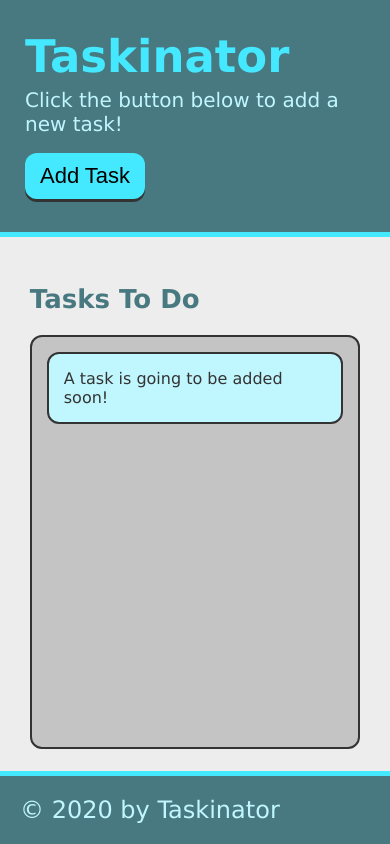
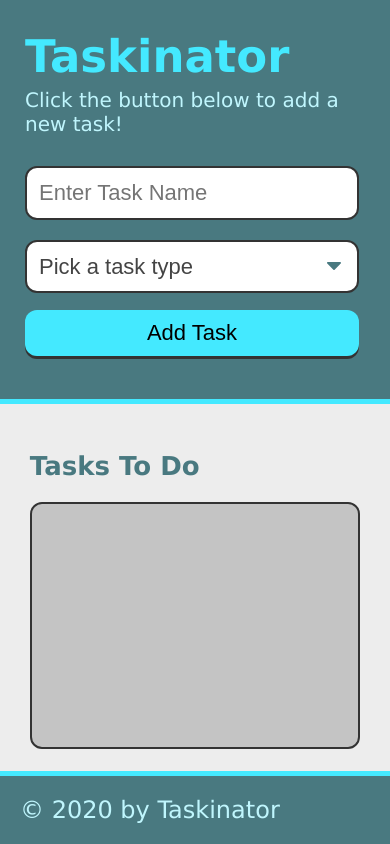
Before and after one commit to Rarchita12/Taskinator, a plain HTML site: page index.html in a window 390 px wide. Drawn offline with Linux system fonts and the light colour scheme.

Commit message:
added form elements

```diff
--- /dev/null
+++ b/4.2/assets/css/style.css
@@ -0,0 +1,232 @@
+* {
+  box-sizing: border-box;
+}
+
+:root {
+  --primary: #44e9ff;
+  --secondary: #497980;
+  --tertiary: rgb(192, 246, 253);
+  --grey: #333;
+  font-size: 62.5%;
+}
+
+body {
+  background: #ededed;
+  color: var(--grey);
+  margin: 0;
+  padding: 0;
+  display: flex;
+  min-height: 100vh;
+  flex-direction: column;
+  font-family: Verdana, Geneva, Tahoma, sans-serif;
+}
+
+header {
+  background: var(--secondary);
+  padding: 30px 25px;
+  border-bottom: 5px solid var(--primary);
+}
+
+header p {
+  color: var(--tertiary);
+  margin: 5px 0 20px;
+  font-size: 2rem;
+}
+
+p,
+li {
+  font-size: 1.6rem;
+}
+
+form {
+  display: flex;
+  align-items: flex-end;
+  flex-wrap: wrap;
+}
+
+form input {
+  outline: none;
+  border: none;
+  padding: 12px;
+  width: 100%;
+  font-size: 2.2rem;
+  border: 2px solid var(--grey);
+  border-radius: 12px;
+}
+
+form .form-group {
+  margin: 10px 6px 10px 0;
+  flex: 1;
+}
+
+footer {
+  width: 100%;
+  background: var(--secondary);
+  color: var(--tertiary);
+  font-size: 2.4rem;
+  padding: 20px;
+  border-top: 5px solid var(--primary);
+}
+
+.page-title {
+  color: var(--primary);
+  margin-bottom: 5px;
+  margin-top: 0;
+  font-size: 4.5rem;
+}
+
+.page-content {
+  flex: 1;
+  display: flex;
+  flex-wrap: wrap;
+  justify-content: center;
+  margin: 25px auto;
+  width: 95%;
+}
+
+.task-list-wrapper {
+  flex: 1;
+  margin: 0 20px 20px;
+}
+
+.list-title {
+  color: var(--secondary);
+  font-size: 2.6rem;
+}
+
+.task-list {
+  list-style: none;
+  padding: 15px;
+  height: calc(100% - 50px);
+  background: rgb(196, 196, 196);
+  border-radius: 12px;
+  border: 2px solid var(--grey);
+}
+
+.task-item {
+  color: var(--grey);
+  padding: 15px 15px;
+  border: 2px solid var(--grey);
+  background: var(--tertiary);
+  border-radius: 12px;
+  margin-bottom: 20px;
+}
+
+.task-name {
+  margin: 0;
+  font-size: 1.8rem;
+}
+
+.task-type {
+  color: var(--secondary);
+  font-size: 1.55rem;
+}
+.task-actions {
+  display: flex;
+  flex-wrap: wrap;
+  align-items: center;
+  margin: 10px 0 5px 0;
+  justify-content: space-between;
+}
+
+.task-actions button,
+.task-actions select {
+  flex: 1;
+}
+
+.btn {
+  outline: none;
+  border: none;
+  display: inline-block;
+  padding: 10px 15px;
+  background: var(--primary);
+  font-size: 2.2rem;
+  border-radius: 12px;
+  position: relative;
+  top: -3px;
+  box-shadow: 0 3px var(--grey);
+}
+
+.btn:hover {
+  box-shadow: 0 2px var(--grey);
+  top: -2px;
+}
+.btn:active {
+  box-shadow: 0 0px var(--grey);
+  top: 0;
+}
+
+.edit-btn,
+.delete-btn {
+  font-size: 1.4rem;
+  padding: 5px 7px;
+  margin: 3px;
+  background: var(--secondary);
+  color: #fff;
+}
+
+.select-dropdown,
+.select-status {
+  display: block;
+  font-size: 2.2rem;
+  color: #444;
+  padding: 12px;
+  width: 100%;
+  max-width: 100%;
+  margin: 0;
+  border: 2px solid var(--grey);
+  border-radius: 12px;
+  -moz-appearance: none;
+  -webkit-appearance: none;
+  appearance: none;
+  background-color: #fff;
+  background-image: url("../images/select-arrow.svg");
+  background-repeat: no-repeat, repeat;
+  background-position: right 0.7em top 50%, 0 0;
+  background-size: 0.65em auto, 100%;
+}
+
+.select-status {
+  font-size: 1.4rem;
+  padding: 4px 28px 4px 4px;
+  width: auto;
+}
+
+.select-dropdown::-ms-expand,
+.select-status::-ms-expand {
+  display: none;
+}
+
+.select-dropdown:hover,
+.select-status:hover {
+  border-color: #888;
+}
+
+.select-dropdown:focus,
+.select-status:focus {
+  border-color: #aaa;
+  box-shadow: 0 0 1px 3px rgba(59, 153, 252, 0.7);
+  box-shadow: 0 0 0 3px -moz-mac-focusring;
+  color: #222;
+  outline: none;
+}
+.select-dropdown option,
+.select-status option {
+  font-weight: normal;
+  font-size: 2rem;
+}
+
+@media screen and (max-width: 980px) {
+  form .form-group {
+    flex: 1 100%;
+  }
+
+  form .form-group button {
+    width: 100%;
+  }
+
+  .task-list-wrapper {
+    flex-basis: 100%;
+  }
+
+}
--- a/index.html
+++ b/index.html
@@ -11,14 +11,27 @@
     <header>
       <h1 class="page-title">Taskinator</h1>
       <p>Click the button below to add a new task!</p>
-      <button class="btn" id="save-task">Add Task</button>
+      <form id="task-form">
+        <div class="form-group">
+          <input type="text" name="task-name" placeholder="Enter Task Name" />
+        </div>
+        <div class="form-group">
+          <select name="task-type" class="select-dropdown">
+            <option value="" disabled selected>Pick a task type</option>
+            <option value="Print">Print</option>
+            <option value="Web">Web</option>
+            <option value="Mobile">Mobile</option>
+          </select>
+        </div>
+        <div class="form-group">
+          <button class="btn" id="save-task" type="submit">Add Task</button>
+        </div>
+      </form>
     </header>
     <main class="page-content">
       <section class="task-list-wrapper">
         <h2 class="list-title">Tasks To Do</h2>
-        <ul class="task-list" id="tasks-to-do">
-          <li class="task-item">A task is going to be added soon!</li>
-        </ul>
+        <ul class="task-list" id="tasks-to-do"></ul>
       </section>
     </main>
     <footer>&copy; 2020 by Taskinator</footer>
```
Also changed, not shown: 4.2/assets/js/script.js (added, +46 -0 lines), 4.2/index.html (added, +49 -0 lines), 4.2/assets/images/select-arrow.svg (added), 1 other file.
